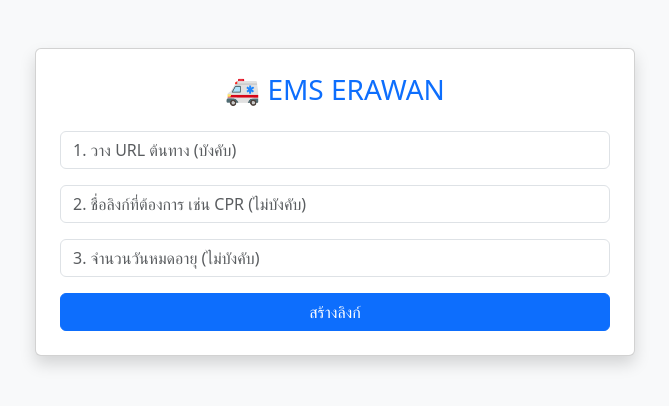
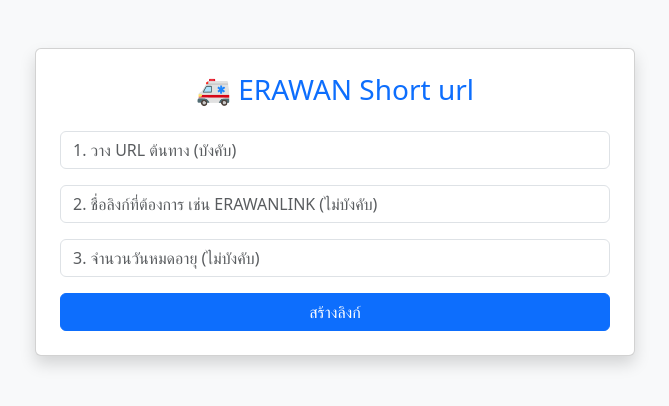
Before and after one commit to tapanawongchandee/ems-erawan, a website: page public/index.html in a window 1280 px wide. Shown: the whole page, without its empty margins (305-974 px from the left). Drawn offline with nearby package versions, Linux system fonts and the light colour scheme.

Commit message:
Update index.html

```diff
--- a/public/index.html
+++ b/public/index.html
@@ -9,10 +9,10 @@
 <body class="bg-light">
     <div class="container mt-5">
         <div class="card shadow p-4 mx-auto" style="max-width: 600px;">
-            <h3 class="text-center text-primary mb-4">🚑 EMS ERAWAN</h3>
+            <h3 class="text-center text-primary mb-4">🚑  ERAWAN Short url</h3>
             <form id="shortenForm">
                 <input type="url" class="form-control mb-3" id="longUrl" placeholder="1. วาง URL ต้นทาง (บังคับ)" required>
-                <input type="text" class="form-control mb-3" id="customCode" placeholder="2. ชื่อลิงก์ที่ต้องการ เช่น CPR (ไม่บังคับ)">
+                <input type="text" class="form-control mb-3" id="customCode" placeholder="2. ชื่อลิงก์ที่ต้องการ เช่น ERAWANLINK (ไม่บังคับ)">
                 <input type="number" class="form-control mb-3" id="expiresInDays" placeholder="3. จำนวนวันหมดอายุ (ไม่บังคับ)">
                 <button type="submit" class="btn btn-primary w-100">สร้างลิงก์</button>
             </form>
```
